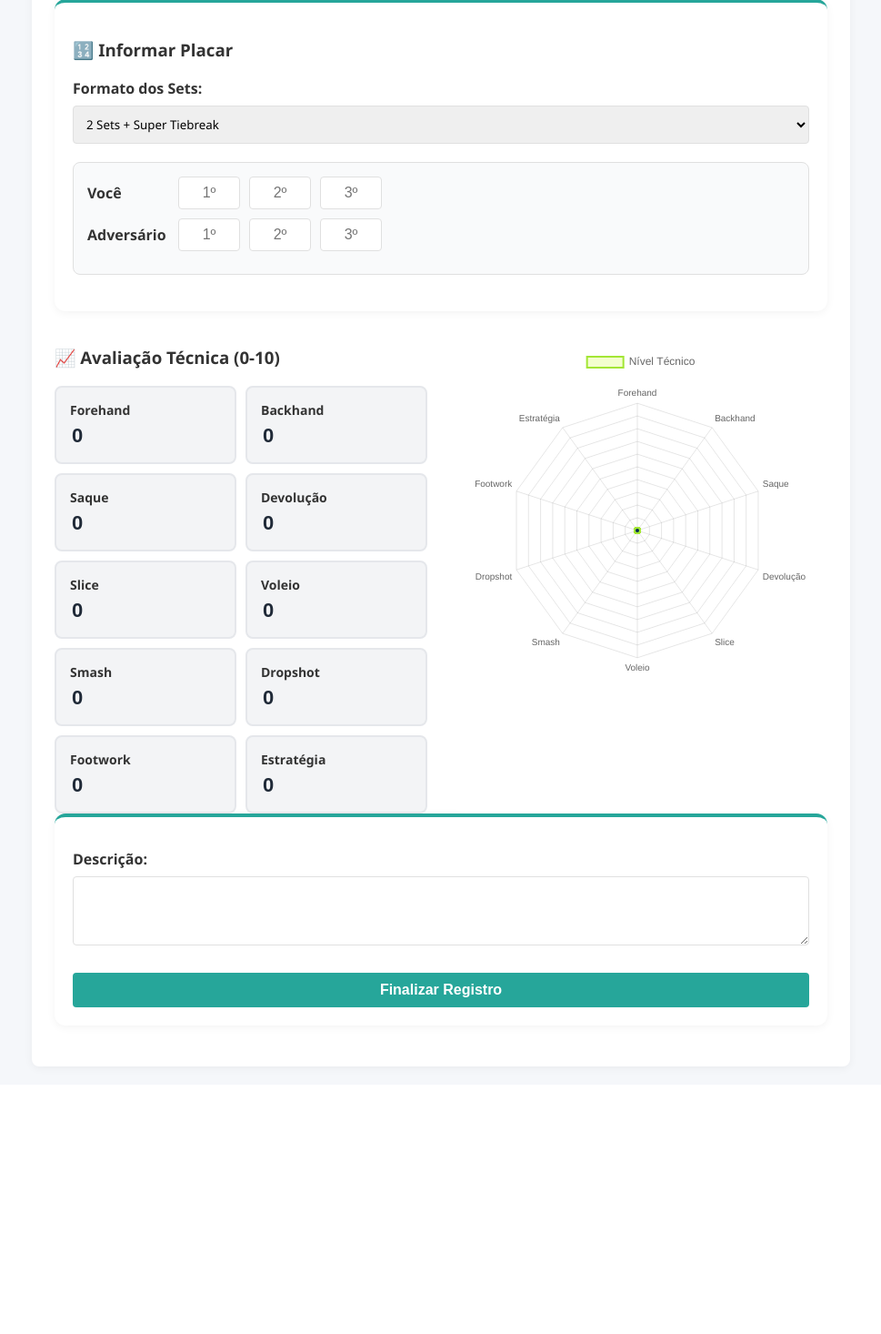
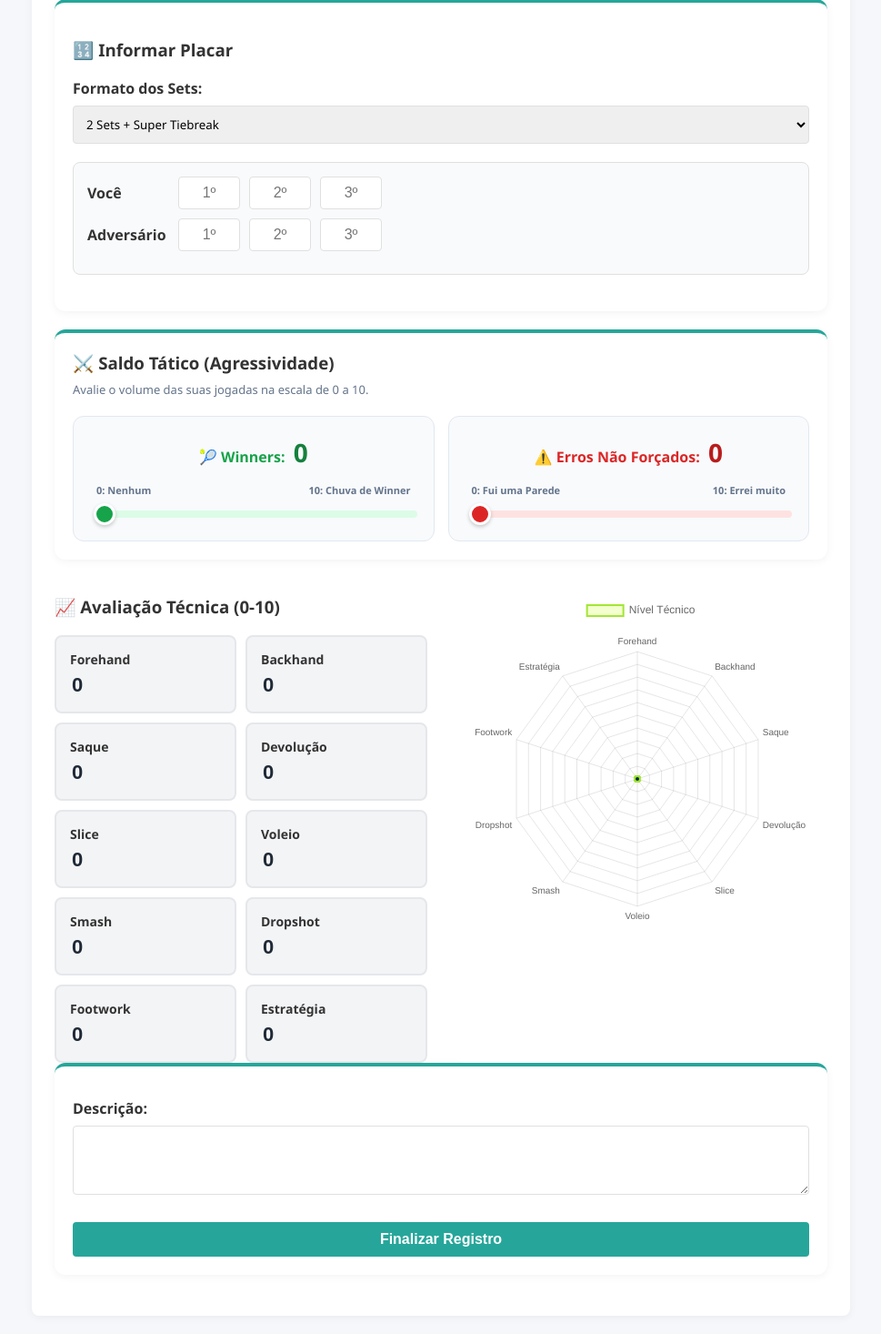
Before and after one commit to pedrosolonassis/court_metrics, a Flask app: page /new_match in a window 1280 px wide. Shown: the part 598-2064 px from the top of the page at 91% size, without its empty margins (155-1124 px from the left). Before the commit the page ends 1775 px from the top, so only its background shows below. Run offline with Flask 3, Linux system fonts and the light colour scheme.

Commit message:
feat: agressividade

```diff
--- a/app.py
+++ b/app.py
@@ -6,7 +6,6 @@ app = Flask(__name__)
 def create_db():
     conn = sqlite3.connect("database.db")
     c = conn.cursor()
-    # Tabela robusta com todos os campos necessários
     c.execute("""
     CREATE TABLE IF NOT EXISTS matches (
         id INTEGER PRIMARY KEY AUTOINCREMENT,
@@ -32,6 +31,8 @@ def create_db():
         dropshot INTEGER,
         footwork INTEGER,
         strategy INTEGER,
+        winners INTEGER,         /* NOVA COLUNA */
+        unforced_errors INTEGER, /* NOVA COLUNA */
         performance_rating REAL,
         notes TEXT
     )
@@ -39,14 +40,12 @@ def create_db():
     conn.commit()
     conn.close()
 
-# Inicializa o banco ao rodar o app
 create_db()
 
 @app.route("/")
 def home():
     conn = sqlite3.connect("database.db")
     c = conn.cursor()
-    # Puxa as partidas mais recentes primeiro
     c.execute("SELECT * FROM matches ORDER BY id DESC")
     matches = c.fetchall()
     conn.close()
@@ -55,7 +54,6 @@ def home():
 @app.route("/new_match", methods=["GET", "POST"])
 def new_match():
     if request.method == "POST":
-        # 1. Dados Básicos do Formulário
         opponent = request.form["opponent"]
         categoria = request.form["categoria"]
         match_type = request.form["match_type"]
@@ -65,7 +63,6 @@ def new_match():
         partner = request.form.get("partner", "")
         opp_partner = request.form.get("opp_partner", "")
 
-        # 2. Formatação do Placar (Ex: 6/4 6/2)
         s1_p, s1_o = request.form.get("set1_player", "0"), request.form.get("set1_opp", "0")
         s2_p, s2_o = request.form.get("set2_player", "0"), request.form.get("set2_opp", "0")
         s3_p, s3_o = request.form.get("set3_player", ""), request.form.get("set3_opp", "")
@@ -74,9 +71,6 @@ def new_match():
         if s3_p and s3_o:
             score += f" {s3_p}/{s3_o}"
 
-        # 3. Coleta das Notas
-        # Ordem exata para o banco: forehand[0], backhand[1], serve[2], first[3], second[4],
-        # double[5], return[6], slice[7], volley[8], smash[9], drop[10], foot[11], strat[12]
         f_names = ["forehand", "backhand", "serve", "first_serve", "second_serve",
                    "double_faults", "return_serve", "slice", "volley", "smash",
                    "dropshot", "footwork", "strategy"]
@@ -84,39 +78,36 @@ def new_match():
         notes = {f: int(request.form.get(f, 0)) for f in f_names}
         notes_list = [notes[f] for f in f_names]
 
-        # --- FASE 4: NOVO SISTEMA DE PERFORMANCE (PESOS PONDERADOS) ---
+        # COLETANDO OS DADOS TÁTICOS
+        winners = int(request.form.get("winners", 0))
+        unforced_errors = int(request.form.get("unforced_errors", 0))
 
-        # Grupo 1: Primários (Peso 50%) - O coração do seu jogo
+        # CÁLCULO PONDERADO INTACTO (0 a 10)
         primarios = [notes['forehand'], notes['backhand'], notes['serve']]
         v_prim = [n for n in primarios if n > 0]
         m_prim = sum(v_prim)/len(v_prim) if v_prim else 0
 
-        # Grupo 2: Secundários (Peso 30%) - Fundamentos de base
         secundarios = [notes['return_serve'], notes['footwork'], notes['strategy']]
         v_sec = [n for n in secundarios if n > 0]
         m_sec = sum(v_sec)/len(v_sec) if v_sec else 0
 
-        # Grupo 3: Específicos (Peso 20%) - Finalização e variação
         especificos = [notes['slice'], notes['volley'], notes['smash'], notes['dropshot']]
         v_esp = [n for n in especificos if n > 0]
         m_esp = sum(v_esp)/len(v_esp) if v_esp else 0
 
-        # Cálculo Final Ponderado
-        # Se um grupo estiver zerado, redistribuímos o peso para os outros
         perf = (m_prim * 0.5) + (m_sec * 0.3) + (m_esp * 0.2)
         perf = round(perf, 1)
 
-        # 4. Inserção no Banco de Dados
         conn = sqlite3.connect("database.db")
         c = conn.cursor()
         c.execute("""
         INSERT INTO matches (opponent, categoria, match_type, surface, result, score,
         match_format, partner, opp_partner, forehand, backhand, serve, first_serve,
         second_serve, double_faults, return_serve, slice, volley, smash, dropshot,
-        footwork, strategy, performance_rating, notes)
-        VALUES (?, ?, ?, ?, ?, ?, ?, ?, ?, ?, ?, ?, ?, ?, ?, ?, ?, ?, ?, ?, ?, ?, ?, ?)
+        footwork, strategy, winners, unforced_errors, performance_rating, notes)
+        VALUES (?, ?, ?, ?, ?, ?, ?, ?, ?, ?, ?, ?, ?, ?, ?, ?, ?, ?, ?, ?, ?, ?, ?, ?, ?, ?)
         """, (opponent, categoria, match_type, surface, result, score, match_format,
-              partner, opp_partner, *notes_list, perf, request.form.get("notes", "")))
+              partner, opp_partner, *notes_list, winners, unforced_errors, perf, request.form.get("notes", "")))
 
         conn.commit()
         conn.close()
--- a/templates/new_match.html
+++ b/templates/new_match.html
@@ -30,9 +30,15 @@
         .serve-input { width: 100%; text-align: center; font-size: 18px; font-weight: bold; color: #1e293b; border: none; outline: none; margin-top: 5px; background: transparent; }
         .error-input { color: #ef4444; }
 
-        /* Visibilidade dos Sets */
         .set-input-group { display: none; }
         .set-visible { display: inline-block !important; }
+
+        /* Estilização das novas Barras de Arrasto (Sliders) */
+        .slider-win { -webkit-appearance: none; width: 100%; height: 8px; border-radius: 4px; background: #dcfce7; outline: none; margin-top: 15px;}
+        .slider-win::-webkit-slider-thumb { -webkit-appearance: none; appearance: none; width: 24px; height: 24px; border-radius: 50%; background: #16a34a; cursor: pointer; border: 3px solid white; box-shadow: 0 2px 4px rgba(0,0,0,0.2);}
+
+        .slider-err { -webkit-appearance: none; width: 100%; height: 8px; border-radius: 4px; background: #fee2e2; outline: none; margin-top: 15px;}
+        .slider-err::-webkit-slider-thumb { -webkit-appearance: none; appearance: none; width: 24px; height: 24px; border-radius: 50%; background: #dc2626; cursor: pointer; border: 3px solid white; box-shadow: 0 2px 4px rgba(0,0,0,0.2);}
 
         @keyframes fadeIn { from { opacity: 0; transform: translateY(-5px); } to { opacity: 1; transform: translateY(0); } }
     </style>
@@ -153,6 +159,31 @@
                 </div>
             </div>
 
+            <div class="form-section">
+                <h3 style="margin-top: 0;">⚔️ Saldo Tático (Agressividade)</h3>
+                <p style="font-size: 13px; color: #64748b; margin-top: -10px; margin-bottom: 20px;">Avalie o volume das suas jogadas na escala de 0 a 10.</p>
+
+                <div class="grid-2">
+                    <div style="background: #f8fafc; padding: 20px; border-radius: 12px; border: 1px solid #e2e8f0; text-align: center;">
+                        <h4 style="color: #16a34a; margin: 0 0 15px 0;">🎾 Winners: <span id="win_val" style="font-size: 28px; color: #15803d; margin-left: 5px;">0</span></h4>
+                        <div style="display: flex; justify-content: space-between; font-size: 11px; color: #64748b; font-weight: bold; padding: 0 5px;">
+                            <span>0: Nenhum</span>
+                            <span>10: Chuva de Winner</span>
+                        </div>
+                        <input type="range" name="winners" id="inp_winners" min="0" max="10" value="0" class="slider-win" oninput="document.getElementById('win_val').innerText = this.value">
+                    </div>
+
+                    <div style="background: #f8fafc; padding: 20px; border-radius: 12px; border: 1px solid #e2e8f0; text-align: center;">
+                        <h4 style="color: #dc2626; margin: 0 0 15px 0;">⚠️ Erros Não Forçados: <span id="err_val" style="font-size: 28px; color: #b91c1c; margin-left: 5px;">0</span></h4>
+                        <div style="display: flex; justify-content: space-between; font-size: 11px; color: #64748b; font-weight: bold; padding: 0 5px;">
+                            <span>0: Fui uma Parede</span>
+                            <span>10: Errei muito</span>
+                        </div>
+                        <input type="range" name="unforced_errors" id="inp_errors" min="0" max="10" value="0" class="slider-err" oninput="document.getElementById('err_val').innerText = this.value">
+                    </div>
+                </div>
+            </div>
+
             <div class="performance-container">
                 <div>
                     <h3>📈 Avaliação Técnica (0-10)</h3>
@@ -204,7 +235,6 @@
     </div>
 
     <script>
-        // --- LÓGICA DO PLACAR AUTOMÁTICO ---
         function calcularResultado() {
             const getVal = (id) => parseInt(document.getElementById(id).value) || 0;
             const numSets = parseInt(document.getElementById('set_format').value);
@@ -212,7 +242,6 @@
             let setsPlayer = 0;
             let setsOpp = 0;
 
-            // Verifica apenas os sets que estão visíveis e preenchidos
             for (let i = 1; i <= numSets; i++) {
                 let pVal = getVal(`p_s${i}`);
                 let oVal = getVal(`o_s${i}`);
@@ -245,7 +274,6 @@
             }
         }
 
-        // --- LÓGICA DE LAYOUT SIMPLES vs DUPLAS ---
         function toggleDoubles() {
             const format = document.getElementById('match_format').value;
             const doublesBox = document.getElementById('doubles-opponents');
@@ -290,7 +318,7 @@
                     pInput.value = ""; oInput.value = "";
                 }
             }
-            calcularResultado(); // Atualiza o resultado caso o formato zere algum placar
+            calcularResultado();
         }
 
         function toggleServeDetails() {
@@ -315,7 +343,6 @@
         window.onload = function() {
             updateSetInputs();
 
-            // Eventos para recalcular o placar sempre que alguém digitar
             document.querySelectorAll('.set-input-group').forEach(input => {
                 input.addEventListener('input', calcularResultado);
             });
@@ -357,7 +384,6 @@
                 updateBoxColor(input);
                 input.addEventListener('input', function() {
 
-                    // LÓGICA UX: CORREÇÃO INTELIGENTE DE DIGITAÇÃO
                     if (this.value !== "") {
                         let cleanStr = this.value.replace(/^0+(?=\d)/, '');
                         let numVal = parseInt(cleanStr, 10);
```
Also changed, not shown: templates/index.html (+28 -4 lines), database.db.
